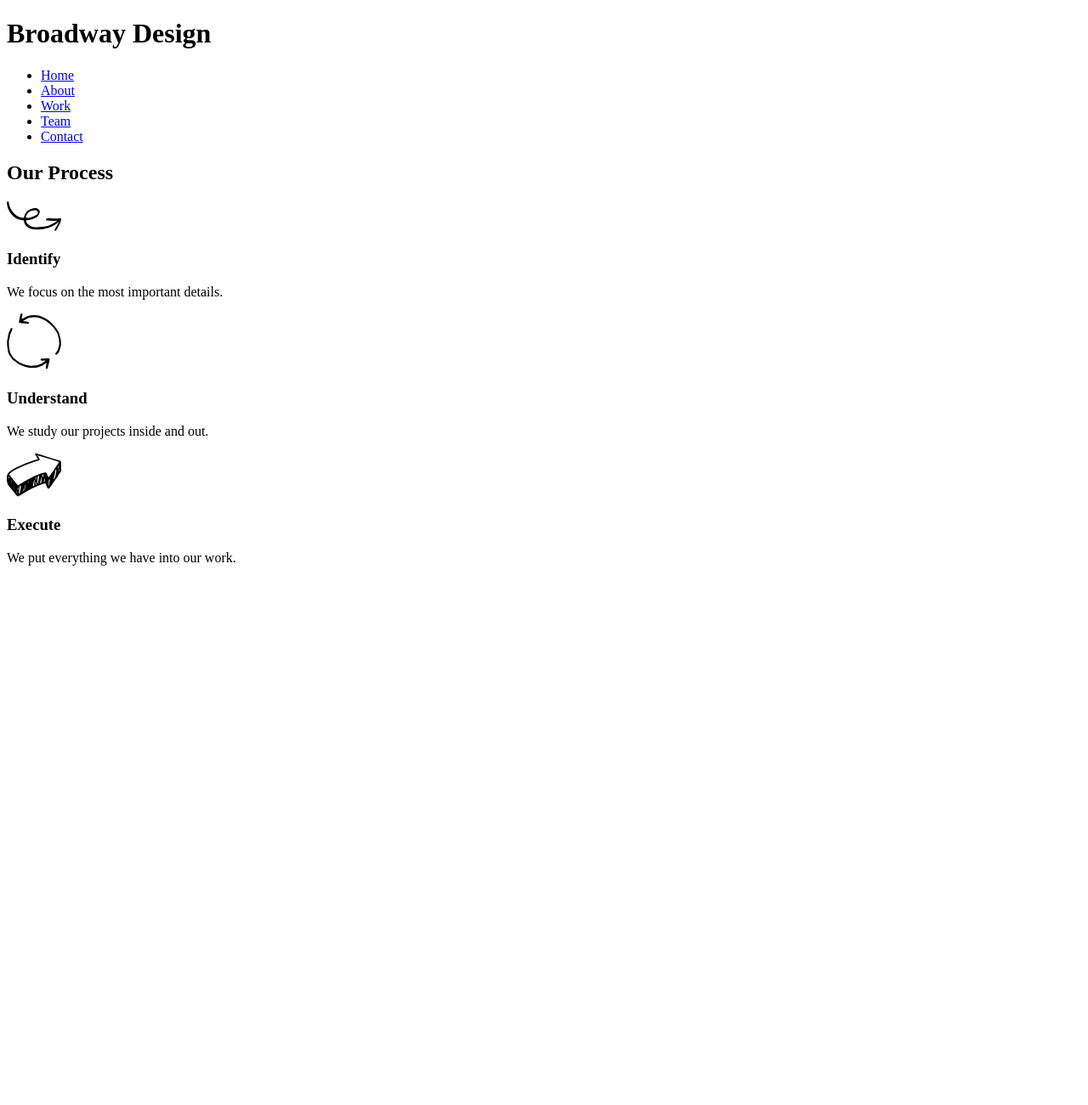
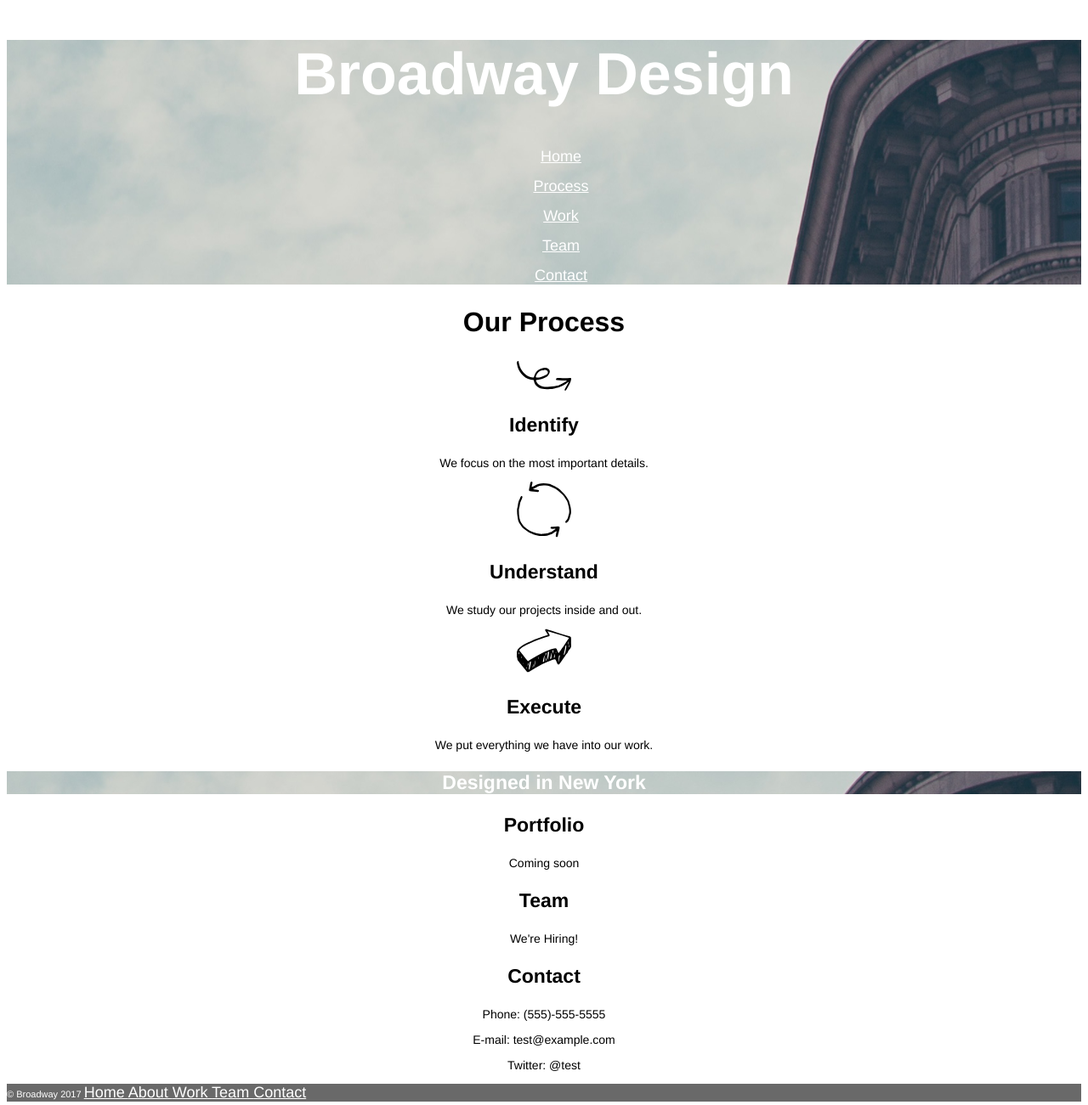
Before and after one commit to killian91290/broadway, a plain HTML site: page index.html in a window 1280 px wide. Shown: the whole page at 85% size. Before the commit the page ends 800 px from the top, so only its background shows below. Drawn offline with Linux system fonts and the light colour scheme.

Commit message:
Adding the rest of the html and most of the CSS

```diff
--- a/index.html
+++ b/index.html
@@ -5,18 +5,19 @@
 		<link href="./resources/css/style.css" type="text/css" rel="stylesheet">
 	</head>
 	<body>
-		<div id="header">
+		<div class="header">
 			<h1>Broadway Design</h1>
 			<nav>
-				<ul>
-					<li><a href="#home">Home</a></li>
-					<li><a href="#about">About</a></li>
-					<li><a href="#work">Work</a></li>
-					<li><a href="#team">Team</a></li>
-					<li><a href="#contact">Contact</a></li>
+				<ul class="top-nav">
+					<li><p><a href="#">Home</a></p></li>
+					<li><p><a href="#process">Process</a></p></li>
+					<li><p><a href="#work">Work</a></p></li>
+					<li><p><a href="#team">Team</a></p></li>
+					<li><p><a href="#contact">Contact</a></p></li>
 				</ul>
 			</nav>
 		</div>
+
 		<div id="process">
 			<h2>Our Process</h2>
 			<img src="./resources/images/identify.svg">
@@ -29,5 +30,30 @@
 			<h3>Execute</h3>
 			<p>We put everything we have into our work.</p>
 		</div>
+
+		<div class="header">
+			<h3>Designed in New York</h3>
+		</div>
+
+		<div id="about">
+			<div id="work">
+				<h3>Portfolio</h3>
+				<p>Coming soon</p>
+			</div>
+			<div id="team">
+				<h3>Team</h3>
+				<p>We're Hiring!</p>
+			</div>
+			<div id="contact">
+				<h3>Contact</h3>
+				<p>Phone: (555)-555-5555</p>
+				<p>E-mail: test@example.com</p>
+				<p>Twitter: @test</p>
+			</div>
+		</div>
+
+		<div id="footer">
+			<p class="footer">© Broadway 2017 <a href="#">Home </a><a href="#process">About </a><a href="#work">Work </a><a href="#team">Team </a><a href="#contact">Contact</a></p>
+		</div>
 	</body>
 </html>
--- a/resources/css/style.css
+++ b/resources/css/style.css
@@ -0,0 +1,42 @@
+body{
+	text-align: center;
+}
+h1{
+	font-family: Helvetica;
+	font-weight:bold;
+	font-size:70px;
+}
+h2{
+	font-family: Helvetica;
+	font-weight:bold;
+	font-size:32px;
+}
+h3{
+	font-family: Helvetica;
+	font-weight:bold;
+	font-size:23px;
+}
+p{
+	font-family: Helvetica;
+	font-size:14px;
+}
+.header{
+	background-image: url("../images/the-flatiron-building.png");
+	color: white;
+}
+ul{
+	list-style-type: none;
+}
+a{
+	color: white;
+	font-family: Helvetica;
+	font-size: 18px;
+}
+.footer{
+	color: white;
+	text-align: left;
+	background-color: dimgray;
+	font-family: Helvetica;
+	font-size: 11px;
+
+}
```
